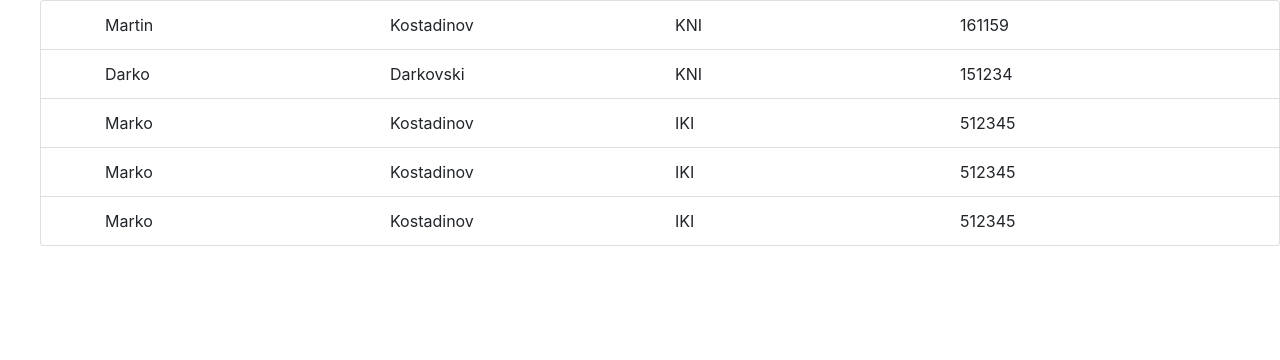
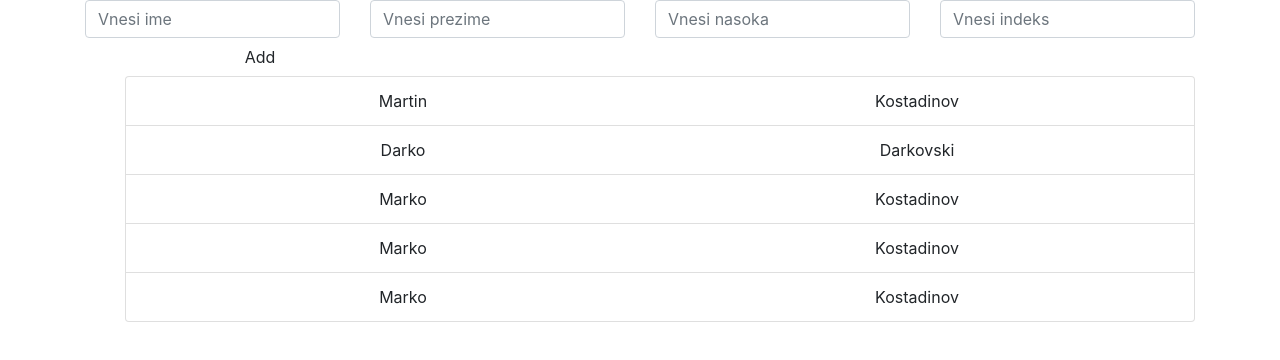
Before and after one commit to kmartin62/WP, a React (Create React App) app in the folder react-app/: page / in a window 1280 px wide. Shown: the top 360 px of the page. Built offline with nearby package versions, Linux system fonts and the light colour scheme.

Commit message:
Add to student's list added

```diff
--- a/react-app/src/Components/App/App.js
+++ b/react-app/src/Components/App/App.js
@@ -1,5 +1,5 @@
 import React, { Component } from 'react';
-import StudentItem from '../StudentItem/StudentItem.js';
+import StudentManager from '../StudentManager/StudentManager.js';
 import {listStudents} from "../../repository/studentRepository";
 import StudentList from "../StudentList/StudentList.js";
 
@@ -17,11 +17,29 @@ class App extends Component {
 
     }
 
+    onAddNewStudent = (item, e) => {
+        this.setState( state => {
+            return {student:[...state.student, item]};
+        });
+    }
+
   render() {
 
     return (
-        <div>
-        <StudentList items={this.state.student}/>
+        <div className="App">
+        <div className="container">
+            <div className="row">
+                <div className="col-md-12">
+                    <StudentManager onNewStudent={this.onAddNewStudent}/>
+                </div>
+            </div>
+
+            <div className="row">
+                <div className="col-md-12">
+                    <StudentList students={this.state.student}/>
+                </div>
+            </div>
+        </div>
         </div>
     );
 
--- a/react-app/src/Components/StudentItem/StudentItem.js
+++ b/react-app/src/Components/StudentItem/StudentItem.js
@@ -3,19 +3,17 @@ import React from 'react'
 
 export default class StudentItem extends React.Component {
 
-    constructor(props) {
-        super(props);
-    }
+
 
     render() {
         return (
-            <li key="{this.props.student.Indeks" className="list-group-item">
+            <li key="{this.props.student.Indeks}" className="list-group-item">
             <div className="container">
                 <div className="row">
-            <div className="col-sm">{this.props.item.Ime}</div>
-            <div className="col-sm">{this.props.item.Prezime}</div>
-            <div className="col-sm">{this.props.item.Nasoka}</div>
-                    <div className="col-sm">{this.props.item.Indeks}</div>
+            <div className="col-sm">{this.props.student.Ime}</div>
+            <div className="col-sm">{this.props.student.Prezime}</div>
+            {/*<div className="col-sm">{this.props.item.Nasoka}</div>*/}
+                    {/*<div className="col-sm">{this.props.item.Indeks}</div>*/}
                 </div>
             </div>
         </li>
--- a/react-app/src/Components/StudentList/StudentList.js
+++ b/react-app/src/Components/StudentList/StudentList.js
@@ -3,17 +3,15 @@ import StudentItem from "../StudentItem/StudentItem";
 
 export default class StudentList extends React.Component{
 
-    constructor(props){
-        super(props);
-    }
+
 
     render(){
 
-        const listItems = this.props.items.map((item, index) => {
+        const listItems = this.props.students.map((item, index) => {
             return (
-                <StudentItem key={index} item={item}/>
+                <StudentItem key={index} student={item}/>
             )
-        })
+        });
 
 
         return (
--- /dev/null
+++ b/react-app/src/Components/StudentManager/StudentManager.js
@@ -0,0 +1,70 @@
+import React from 'react'
+
+export default class StudentManager extends React.Component{
+
+
+
+    onFormSubmit = (e) => {
+
+        if(document.getElementById("txt1").value === "" || document.getElementById("txt2").value === "" ||
+            document.getElementById("txt3").value === "" || document.getElementById("txt4").value === ""){
+            e.preventDefault();
+            return;
+        }
+
+        e.preventDefault();
+
+        this.props.onNewStudent({
+            Ime: e.target.Ime.value,
+            Prezime: e.target.Prezime.value,
+            Nasoka: e.target.Nasoka.value,
+            Indeks: e.target.Indeks.value
+        });
+
+        console.log(e.target.Ime.value);
+        console.log(e.target.Prezime.value);
+        console.log(e.target.Nasoka.value);
+        console.log(e.target.Indeks.value);
+    }
+
+    render() {
+
+        const renderButton = () => {
+            return (
+                <button type={"submit"} className="btn btn-group-lg">Add</button>
+            );
+        }
+
+        return (
+            <form onSubmit={this.onFormSubmit}>
+                <div className="wrapper">
+                    <div className="row">
+                        <div className="col-md-3">
+                            <input id={"txt1"} name={"Ime"} placeholder={"Vnesi ime"} type={"text"} className="form-control" />
+                        </div>
+
+                        <div className="col-md-3">
+                            <input id={"txt2"} name={"Prezime"} placeholder={"Vnesi prezime"} type={"text"} className="form-control" />
+                        </div>
+
+                        <div className="col-md-3">
+                            <input id={"txt3"} name={"Nasoka"} placeholder={"Vnesi nasoka"} type={"text"} className="form-control" />
+                        </div>
+
+                        <div className="col-md-3">
+                            <input id={"txt4"} name={"Indeks"} placeholder={"Vnesi indeks"} type={"text"} className="form-control" />
+                        </div>
+
+                        <div className="col-md-4">
+                            {renderButton()}
+                        </div>
+
+                    </div>
+
+                </div>
+            </form>
+        );
+    }
+
+
+}
```
